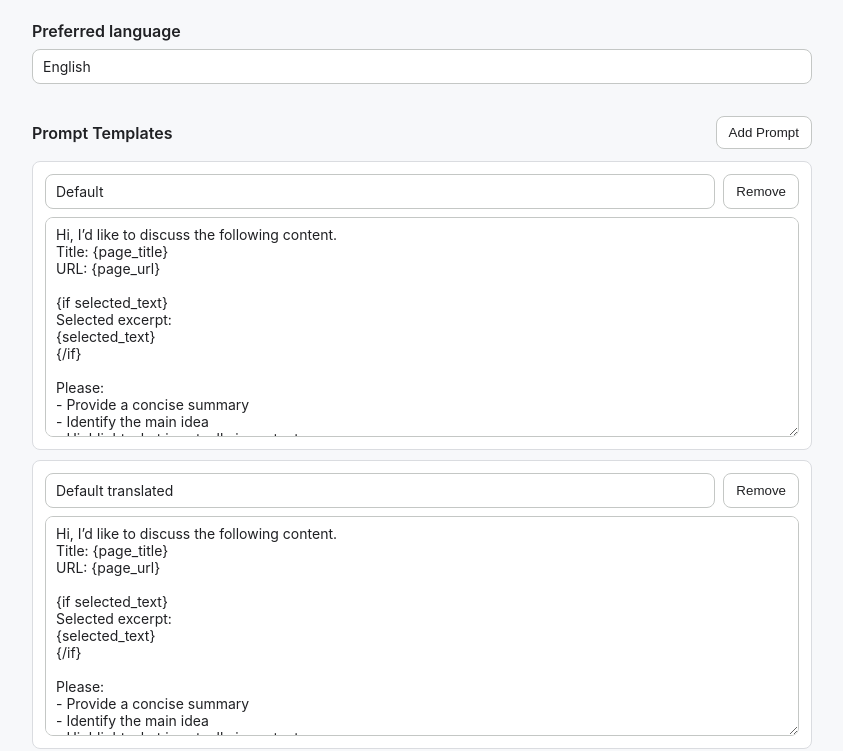
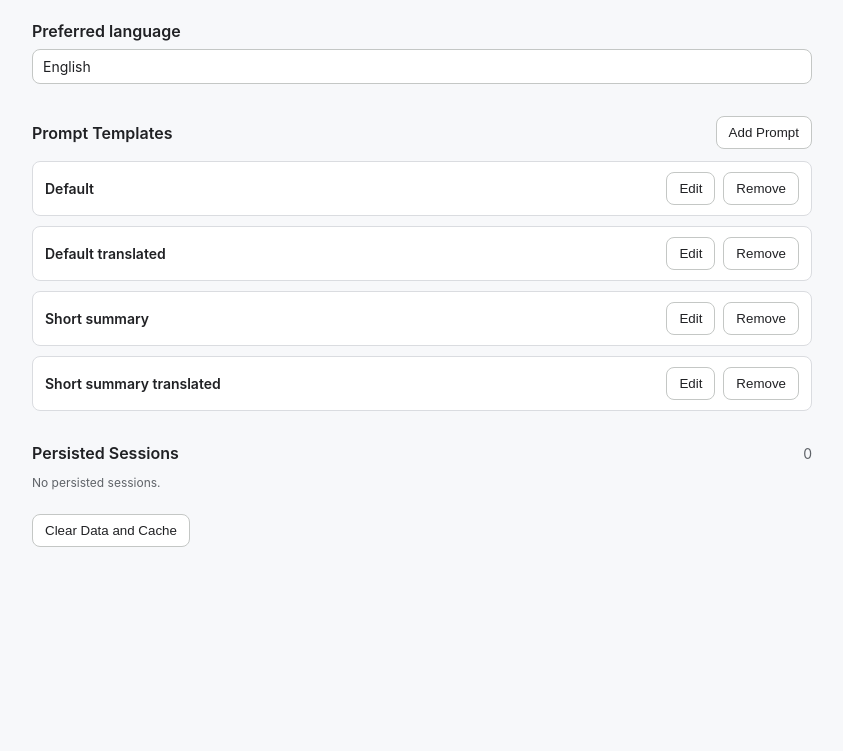
Before and after one commit to alexey-anufriev/chatgpt-companion, a website with bundled scripts: page src/options.html in a window 1280 px wide. Shown: the part 84-835 px from the top of the page, without its empty margins (218-1061 px from the left). After the commit the page ends 800 px from the top, so only its background shows below. Built offline with nearby package versions, Linux system fonts and the light colour scheme; some packages are replaced by stand-ins of ours.

Commit message:
chore: compact editor

```diff
--- a/src/options.css
+++ b/src/options.css
@@ -65,21 +65,42 @@ h1 {
 
 .promptTemplate {
     display: grid;
-    gap: 8px;
     border: 1px solid #dadce0;
     border-radius: 8px;
     background: #fff;
-    padding: 12px;
+    padding: 10px 12px;
 }
 
 .promptTemplateHeader {
     display: flex;
+    align-items: center;
+    justify-content: space-between;
     gap: 8px;
 }
 
-.promptTemplateHeader input {
+.promptTemplateTitle {
     flex: 1;
     min-width: 0;
+    overflow: hidden;
+    font-weight: 600;
+    text-overflow: ellipsis;
+    white-space: nowrap;
+}
+
+.promptTemplateActions {
+    display: flex;
+    flex: 0 0 auto;
+    gap: 8px;
+}
+
+.promptTemplateBody {
+    display: none;
+    gap: 8px;
+    margin-top: 10px;
+}
+
+.promptTemplate.expanded .promptTemplateBody {
+    display: grid;
 }
 
 .promptTemplate input,
--- a/src/options.ts
+++ b/src/options.ts
@@ -130,7 +130,7 @@ if (
             id: crypto.randomUUID(),
             name: "New Prompt",
             template: OPTIONS_NEW_PROMPT_TEMPLATE
-        });
+        }, true);
         updateSaveButtonState();
     });
 
@@ -365,17 +365,36 @@ async function readOptionsCloudSettings(): Promise<StorageShape> {
     return (await chrome.storage.sync.get(OPTIONS_SYNC_SETTING_KEYS)) as StorageShape;
 }
 
-function addPromptTemplateEditor(promptTemplate: PromptTemplate): void {
+function addPromptTemplateEditor(promptTemplate: PromptTemplate, expanded = false): void {
     if (!promptTemplatesListEl) {
         return;
     }
 
     const row = document.createElement("article");
     row.className = "promptTemplate";
+    row.classList.toggle("expanded", expanded);
     row.dataset.templateId = promptTemplate.id;
 
     const header = document.createElement("div");
     header.className = "promptTemplateHeader";
+
+    const title = document.createElement("span");
+    title.className = "promptTemplateTitle";
+    title.textContent = promptTemplate.name || "Prompt";
+
+    const actions = document.createElement("div");
+    actions.className = "promptTemplateActions";
+
+    const editButton = document.createElement("button");
+    editButton.type = "button";
+    editButton.textContent = expanded ? "Collapse" : "Edit";
+
+    const removeButton = document.createElement("button");
+    removeButton.type = "button";
+    removeButton.textContent = "Remove";
+
+    const body = document.createElement("div");
+    body.className = "promptTemplateBody";
 
     const nameInput = document.createElement("input");
     nameInput.type = "text";
@@ -383,28 +402,31 @@ function addPromptTemplateEditor(promptTemplate: PromptTemplate): void {
     nameInput.placeholder = "Prompt name";
     nameInput.className = "promptTemplateName";
 
-    const removeButton = document.createElement("button");
-    removeButton.type = "button";
-    removeButton.textContent = "Remove";
-
     const templateInput = document.createElement("textarea");
     templateInput.value = promptTemplate.template;
     templateInput.className = "promptTemplateText";
     templateInput.spellcheck = false;
 
     nameInput.addEventListener("input", () => {
+        title.textContent = nameInput.value.trim() || "Prompt";
         updateSaveButtonState();
     });
     templateInput.addEventListener("input", () => {
         updateSaveButtonState();
+    });
+    editButton.addEventListener("click", () => {
+        const isExpanded = row.classList.toggle("expanded");
+        editButton.textContent = isExpanded ? "Collapse" : "Edit";
     });
     removeButton.addEventListener("click", () => {
         row.remove();
         updateSaveButtonState();
     });
 
-    header.append(nameInput, removeButton);
-    row.append(header, templateInput);
+    actions.append(editButton, removeButton);
+    header.append(title, actions);
+    body.append(nameInput, templateInput);
+    row.append(header, body);
     promptTemplatesListEl.append(row);
 }
 
```
